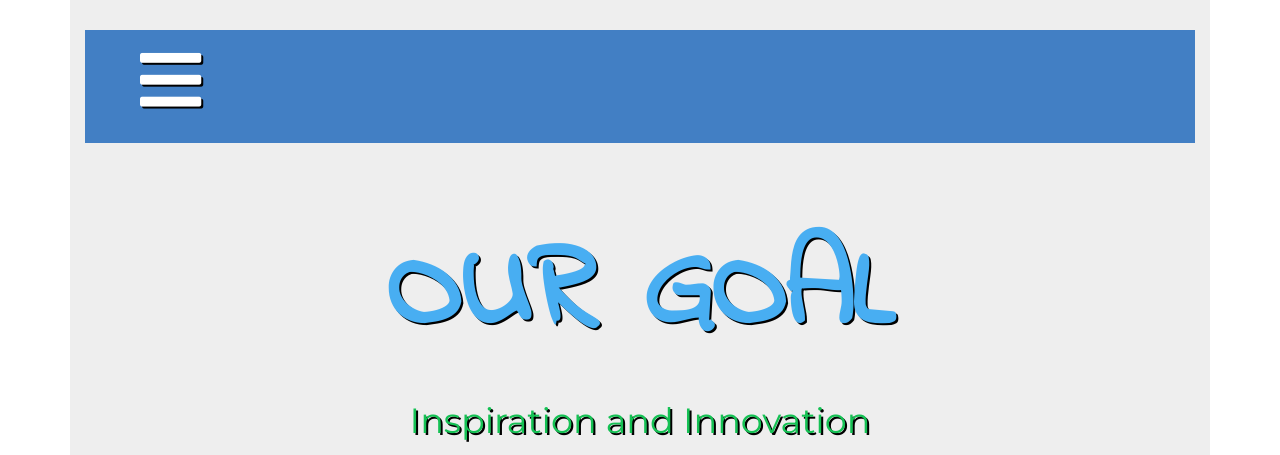
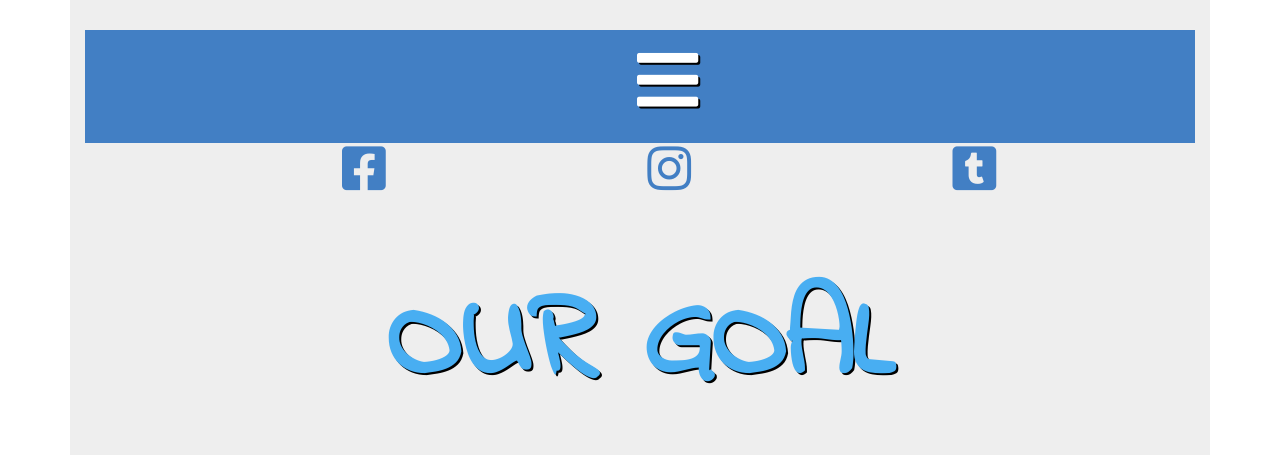
Before and after one commit to buildweekpicasso/tashiLanding, a website: page public/picassoAbout.html in a window 1280 px wide. Shown: the top 455 px of the page. Drawn offline with nearby package versions, Linux system fonts and the light colour scheme; a web font is replaced by a local one.

Commit message:
added social media icons on about page

```diff
--- a/public/picasso.css
+++ b/public/picasso.css
@@ -41,7 +41,7 @@
 
 .collapsible-menu label {
     font-family: 'Damion', cursive;
-    font-size: 50px;
+    font-size: 30px;
     font-weight: 400;
     display: block;
     cursor: pointer;
@@ -249,6 +249,14 @@ h1 {
     padding: 0 0 0 50px;
 }
 
+.icons2 i {
+    font-size: 50px;
+    color: #427FC4;
+    margin-left: 257px;
+
+
+}
+
 .collapsible-menu2 {
     background-color: #427FC4;
 }
@@ -264,6 +272,7 @@ h1 {
     text-decoration: none;
     color: white;
     text-shadow: 2px 2px black;
+    text-align: center;
 }
 
 .collapsible-menu2 label {
@@ -276,6 +285,7 @@ h1 {
     color: white;
     text-shadow: 2px 2px black;
     padding-left: 55px;
+    text-align: center;
 }
 
 input#menu {
--- a/public/picassoAbout.html
+++ b/public/picassoAbout.html
@@ -15,7 +15,7 @@
 </head>
 <body>
     <div class="container about">
-
+        <div class="navbar2">
         <div class="collapsible-menu2">
                 <input type="checkbox" id="menu">
                 <label for="menu"><i class="fas fa-bars"></i></label>
@@ -29,6 +29,13 @@
                      </ul>
                  </div> <!-- menu-content2 -->
             </div> <!-- collapsible-menu2 end -->
+
+            <div class="icons2">
+                    <a href="https://www.facebook.com/pablopicassomuseum/"><i class="fab fa-facebook-square"></i></a>
+                    <a href="https://www.instagram.com/pablo___picasso/"><i class="fab fa-instagram"></i></a>
+                    <a href="https://www.tumblr.com/tagged/picasso"><i class="fab fa-tumblr-square"></i></a>
+            </div>
+        </div> <!-- navbar2 end -->
 
             <div class="about-Us">
                     <h2>OUR GOAL</h2>
```
